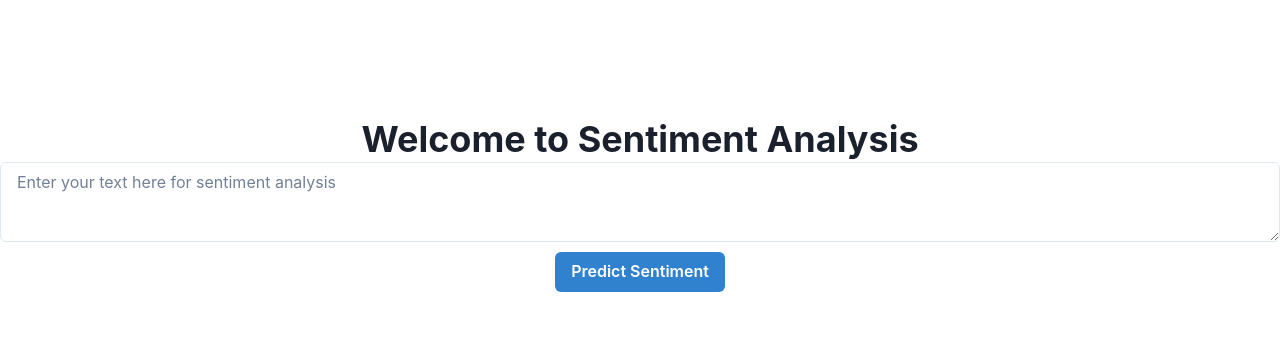
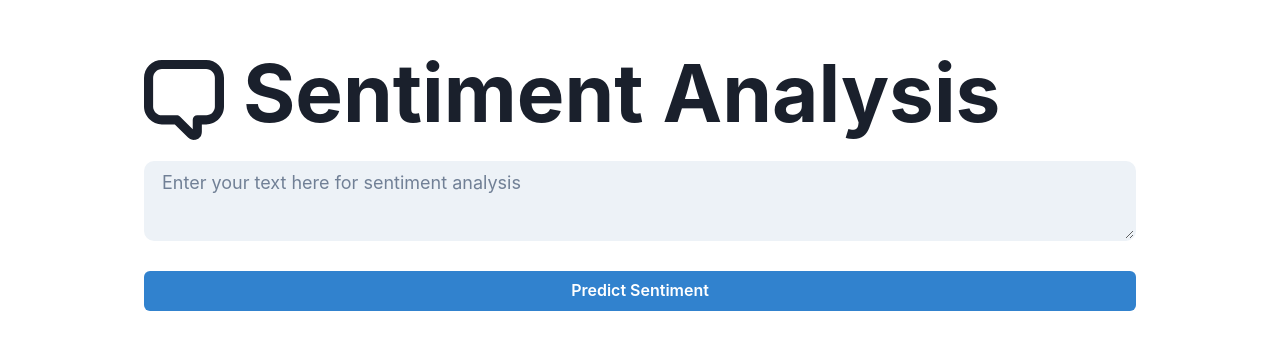
Before and after one commit to niranjanblank/SentimentAnalysisFrontend, a React (Vite) app: page / in a window 1280 px wide. Shown: the part 155-504 px from the top of the page. Built offline with nearby package versions, Linux system fonts and the light colour scheme.

Commit message:
layout of page changed

```diff
--- a/package.json
+++ b/package.json
@@ -10,6 +10,7 @@
     "preview": "vite preview"
   },
   "dependencies": {
+    "@chakra-ui/icons": "^2.0.19",
     "@chakra-ui/react": "^2.7.0",
     "@emotion/react": "^11.11.0",
     "@emotion/styled": "^11.11.0",
@@ -21,6 +22,7 @@
     "react-gauge-chart": "^0.4.1"
   },
   "devDependencies": {
+    "@types/node": "^20.3.1",
     "@types/react": "^18.0.37",
     "@types/react-dom": "^18.0.11",
     "@types/react-gauge-chart": "^0.4.0",
--- a/src/App.tsx
+++ b/src/App.tsx
@@ -1,14 +1,16 @@
-import { ChangeEvent, useEffect, useState } from 'react'
-import { Textarea, Button, Heading, Box, useColorMode } from '@chakra-ui/react'
-
+import { ChangeEvent, useState } from 'react'
+import { Textarea, Center, Button, Heading, Box, Container, Divider, Stack, Icon, AbsoluteCenter } from '@chakra-ui/react'
+import { ChatIcon } from '@chakra-ui/icons'
 import axios from 'axios'
 import Prediction from './components/Prediction';
 import { PredictionData } from './interfaces';
 
 function App() {
-  const {colorMode, toggleColorMode} = useColorMode()
+
    // state to provide input to the server
   const [text ,setText] = useState("")
+
+
 
   // useEffect(() => {
   //   if (colorMode === "light") {
@@ -49,16 +51,20 @@ function App() {
 
   return (
 
-      <Box
-        display="flex"
-        justifyContent="center"
-        alignItems="center"
-        minHeight="90vh"
-        flexDirection="column"
+      <Container
+        centerContent
+        minW={{ base: "100%", lg: "container.lg" }}
+        marginTop={{ base: "60px", lg: "200px" }}
+
       >
-        <Heading>Welcome to Sentiment Analysis</Heading>
+        <Stack width="100%" spacing={5}>
+          <Heading fontSize={{ base: "50px", lg: "80px" }} textAlign={{ base: "center", lg: "left" }}><ChatIcon/>  Sentiment Analysis</Heading>
+
           <Textarea placeholder='Enter your text here for sentiment analysis'
+          variant="filled"
           value={text}
+          borderRadius={10}
+          size="lg"
           onChange={handleTextAreaChange}
           />
           <Button colorScheme='blue' marginTop="10px"
@@ -67,8 +73,10 @@ function App() {
 
           {prediction.data? (
             <Prediction predictionData={prediction}/>
-        ): ("")}
-      </Box>
+          ): null}
+        </Stack>
+      </Container>
+
 
   )
 }
--- a/src/components/Prediction.tsx
+++ b/src/components/Prediction.tsx
@@ -11,20 +11,27 @@ interface PredictionProps {
 const Prediction: React.FC<PredictionProps> = ({predictionData}) => {
     return (
         <>
+        {/* draws the gauge chart and info related to prediction when there is text dataa */}
+        {(predictionData.data && predictionData.data!="")?(
+            <>
             <GaugeChart
             id="gauge-chart3"
             nrOfLevels={2}
-        colors={["red","green"]}
-        arcWidth={0.5}
+            colors={["#F56565","#48BB78"]}
+            arcPadding={0.0}
+            arcWidth={0.6}
+            cornerRadius={2}
             hideText
             animate={false}
             percent={predictionData.prediction_score?predictionData.prediction_score:0}
             />
-         <Text fontSize='2xl'>Confidence: {predictionData.confidence?round(predictionData.confidence*100,2):""}%</Text>
+            <Text fontSize='2xl' textAlign={"center"}>Confidence: {predictionData.confidence?round(predictionData.confidence*100,2):""}%</Text>
+            <Text fontSize="4xl" textAlign={"center"}>Sentiment: {predictionData.predicted_label?
+            (<Badge colorScheme='green' fontSize="2xl">Positive</Badge>):
+            (<Badge colorScheme='red' fontSize="2xl">Negative</Badge>)}</Text>
+            </>
+        ):""}
 
-         <Text fontSize="4xl">Sentiment: {predictionData.predicted_label?
-         (<Badge colorScheme='green' size="sm"><Text fontSize="2xl">Positive</Text></Badge>):
-         (<Badge colorScheme='red'><Text fontSize="2xl">Negative</Text></Badge>)}</Text>
 
         </>
     )
```
Also changed, not shown: 2 other files (tests, documents, lock files or other folders). Lines whose indentation alone changed are shown as unchanged.
